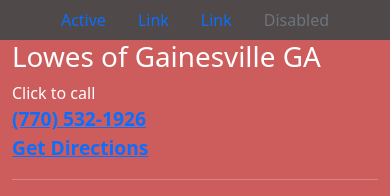
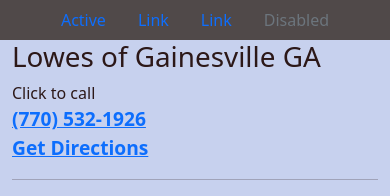
Before and after one commit to jwilly117/lowesTest, a plain HTML site: page index.html in a window 390 px wide. Drawn offline with nearby package versions, Linux system fonts and the light colour scheme.

```diff
--- a/index.html
+++ b/index.html
@@ -14,8 +14,8 @@
             background-color: rgb(80, 73, 73);
         }
         body{
-            background-color: indianred;
-            color: white;
+            background-color: rgb(199, 209, 238);
+            color: rgb(44, 24, 24);
         }
     </style>
 
```
